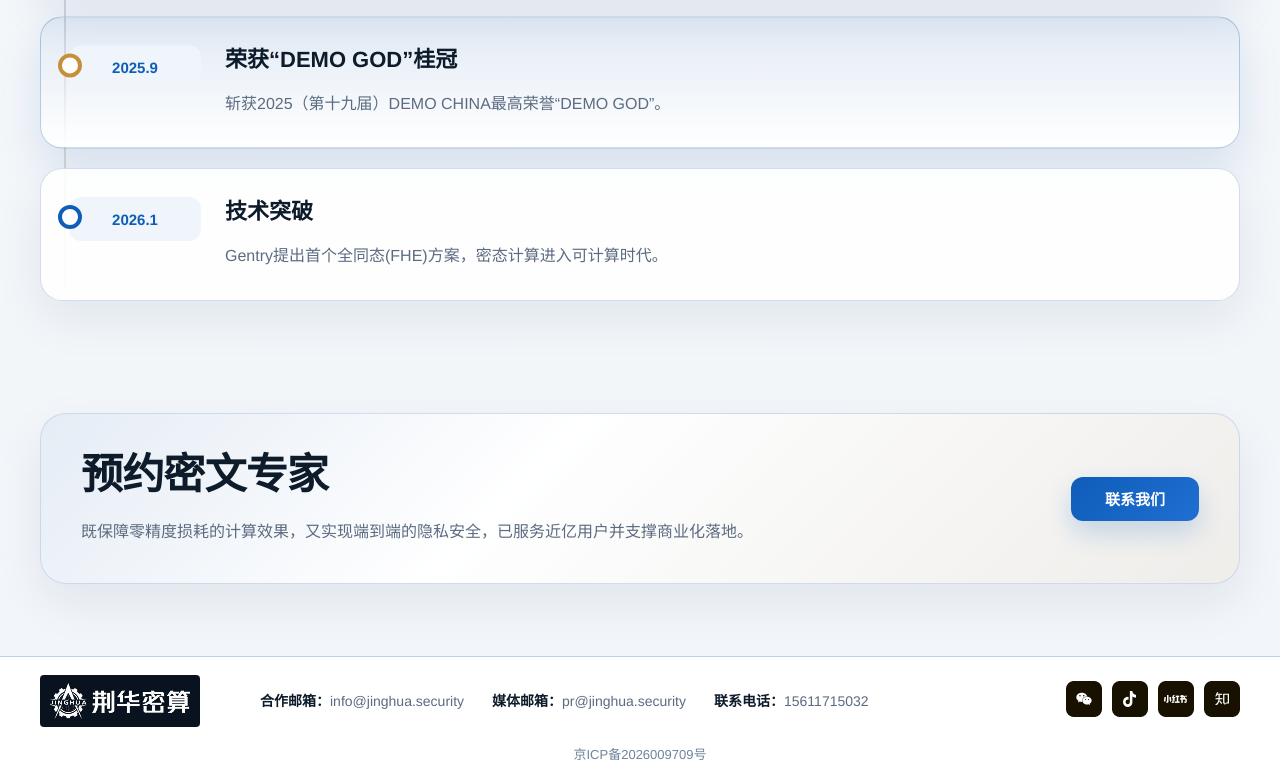
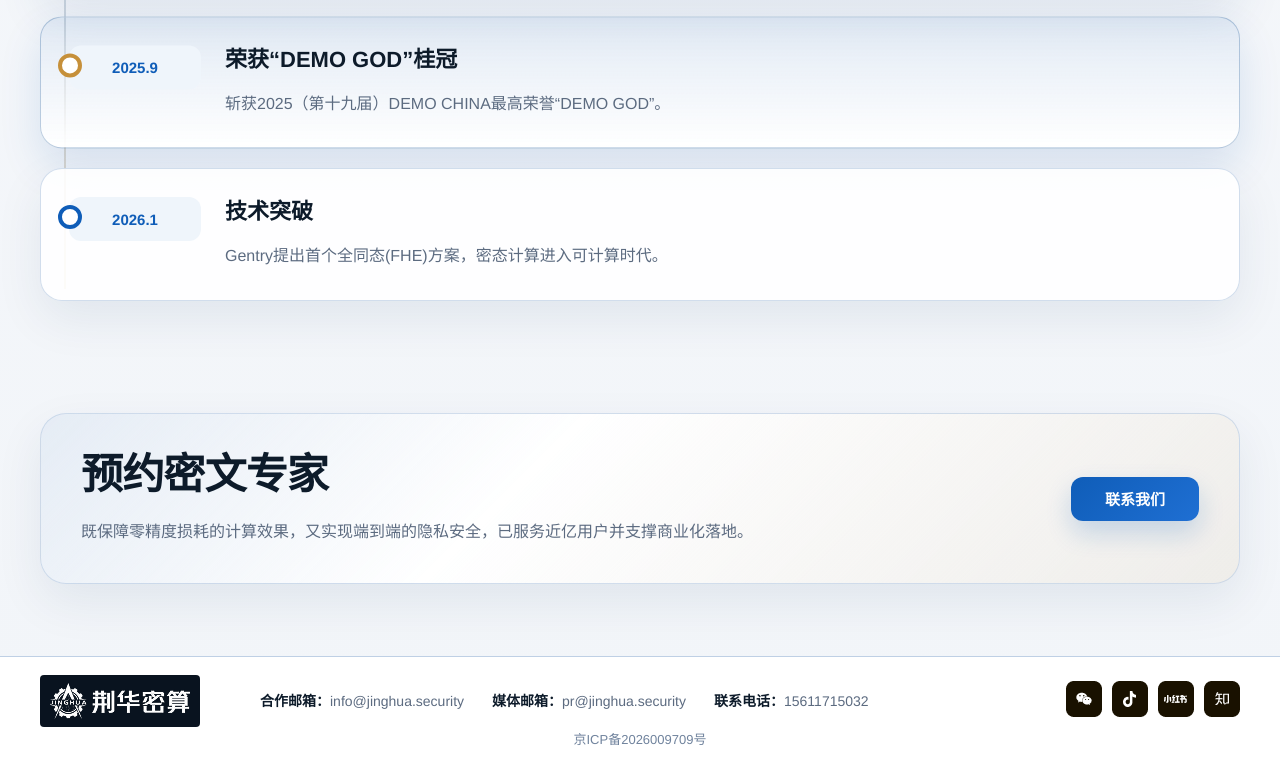
Before and after one commit to wdapp/jinghua-security-homepage, a plain HTML site: page home.html in a window 1280 px wide. Shown: the part 2704-3484 px from the top of the page. Drawn offline with Linux system fonts and the light colour scheme.

Commit message:
调整备案号位置

```diff
--- a/styles/home-formal.css
+++ b/styles/home-formal.css
@@ -541,7 +541,7 @@ button {
 .formal-footer-record {
   display: block;
   width: 100%;
-  margin-top: -6px;
+  margin-top: -22px;
   color: #70839d;
   font-size: 13px;
   line-height: 1.6;
```
